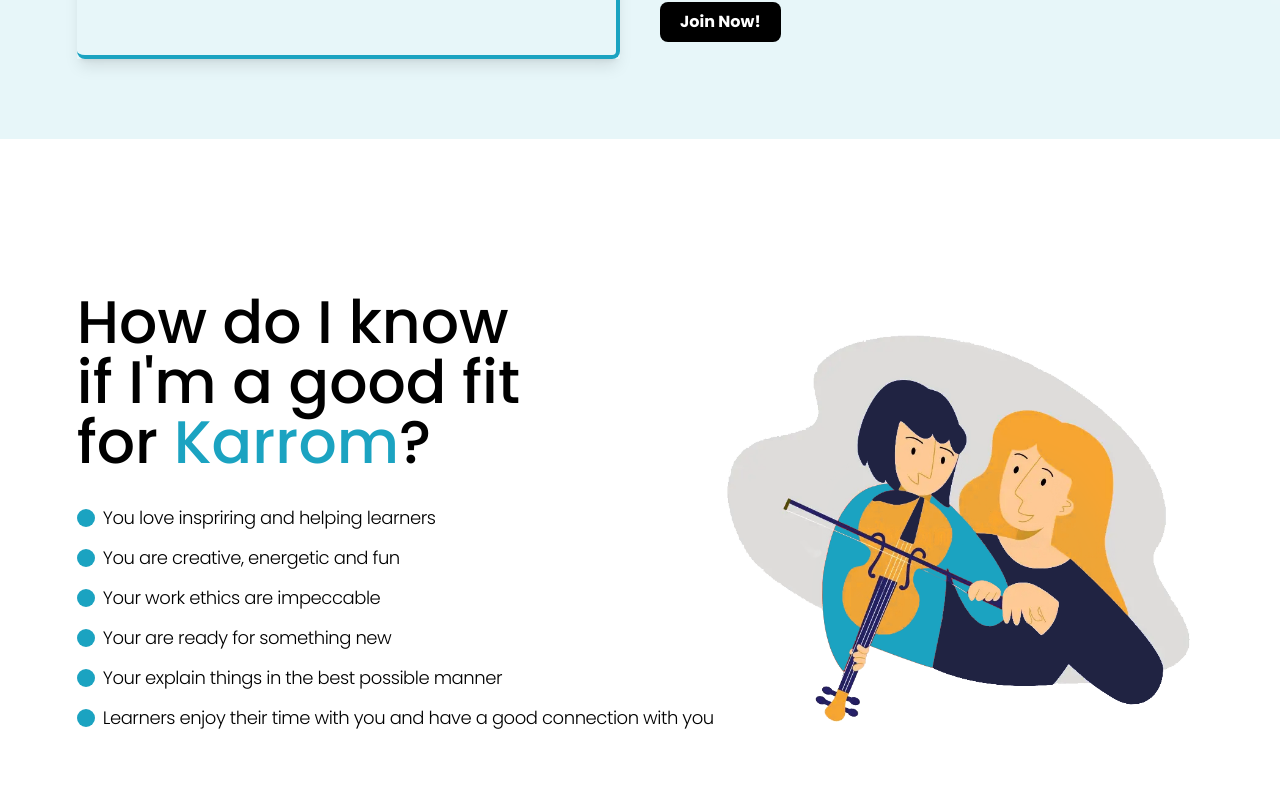
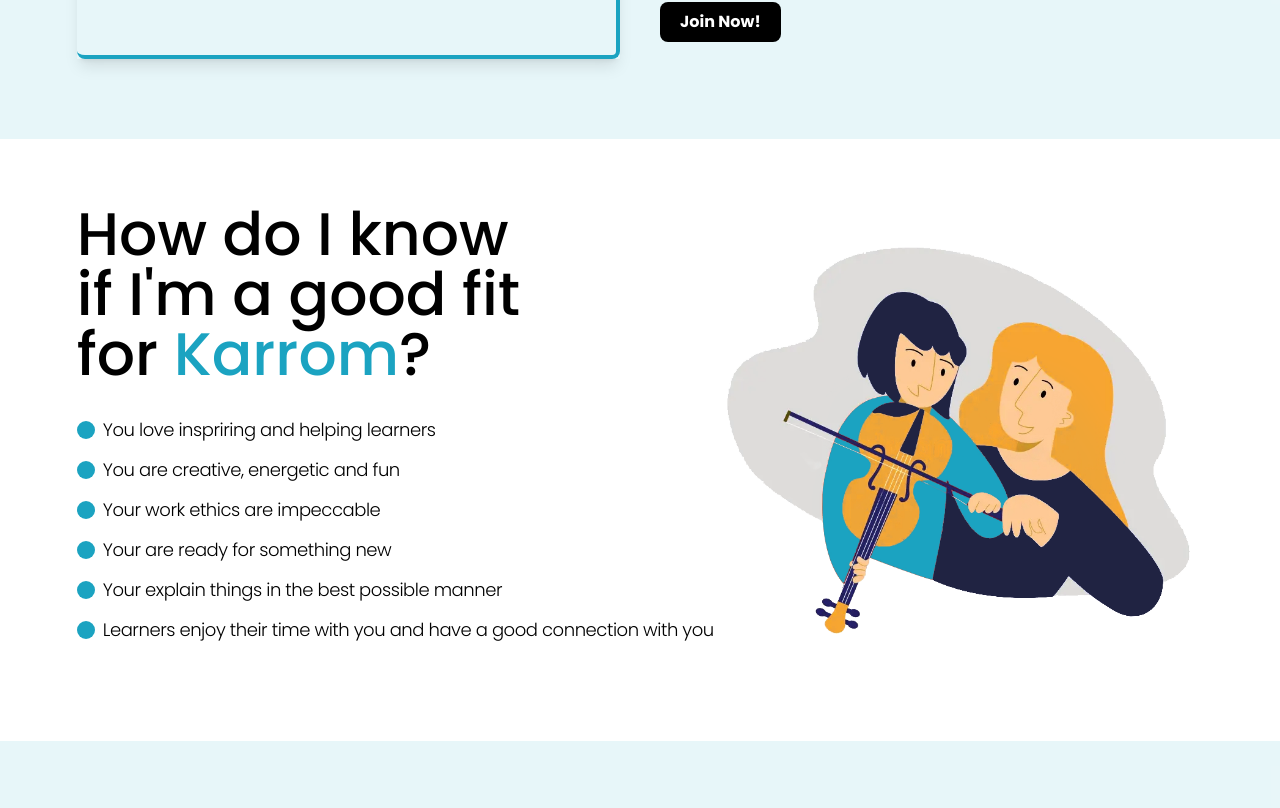
Before and after one commit to Karrom-Ed-Tech/educator-web-client, a React (Vite) app: page / in a window 1280 px wide. Shown: the part 1267-2075 px from the top of the page. Built offline with nearby package versions, Linux system fonts and the light colour scheme; grey boxes are pictures that could not be loaded; some icons are missing.

Commit message:
padding fix for good fit secction

```diff
--- a/src/pages/HomePage/components/GoodFit.tsx
+++ b/src/pages/HomePage/components/GoodFit.tsx
@@ -11,12 +11,11 @@ const checkpoints = [
 
 export default function GoodFit() {
   return (
-    <section className="flex p-page py-36 items-center widescreen:flex-col-reverse widescreen:py-12 widescreen:justify-center widescreen:w-full mobile:w-11/12 ">
+    <section className="flex p-page py-14 items-center widescreen:flex-col-reverse widescreen:py-12 widescreen:justify-center widescreen:w-full mobile:w-11/12 ">
       <div className="basis-1/2 widescreen:basis-1 widescreen:w-11/12 ">
         <h1 className="text-6xl w-9/12 font-medium widescreen:text-4xl widescreen:w-full">
-          How do I know
-          if I'm a good fit
-          for <span className="text-primary">Karrom</span>?
+          How do I know if I'm a good fit for{" "}
+          <span className="text-primary">Karrom</span>?
         </h1>
         <ul className="my-8 flex flex-col gap-y-3 widescreen:flex-wrap">
           {checkpoints.map((point, i) => (
```
